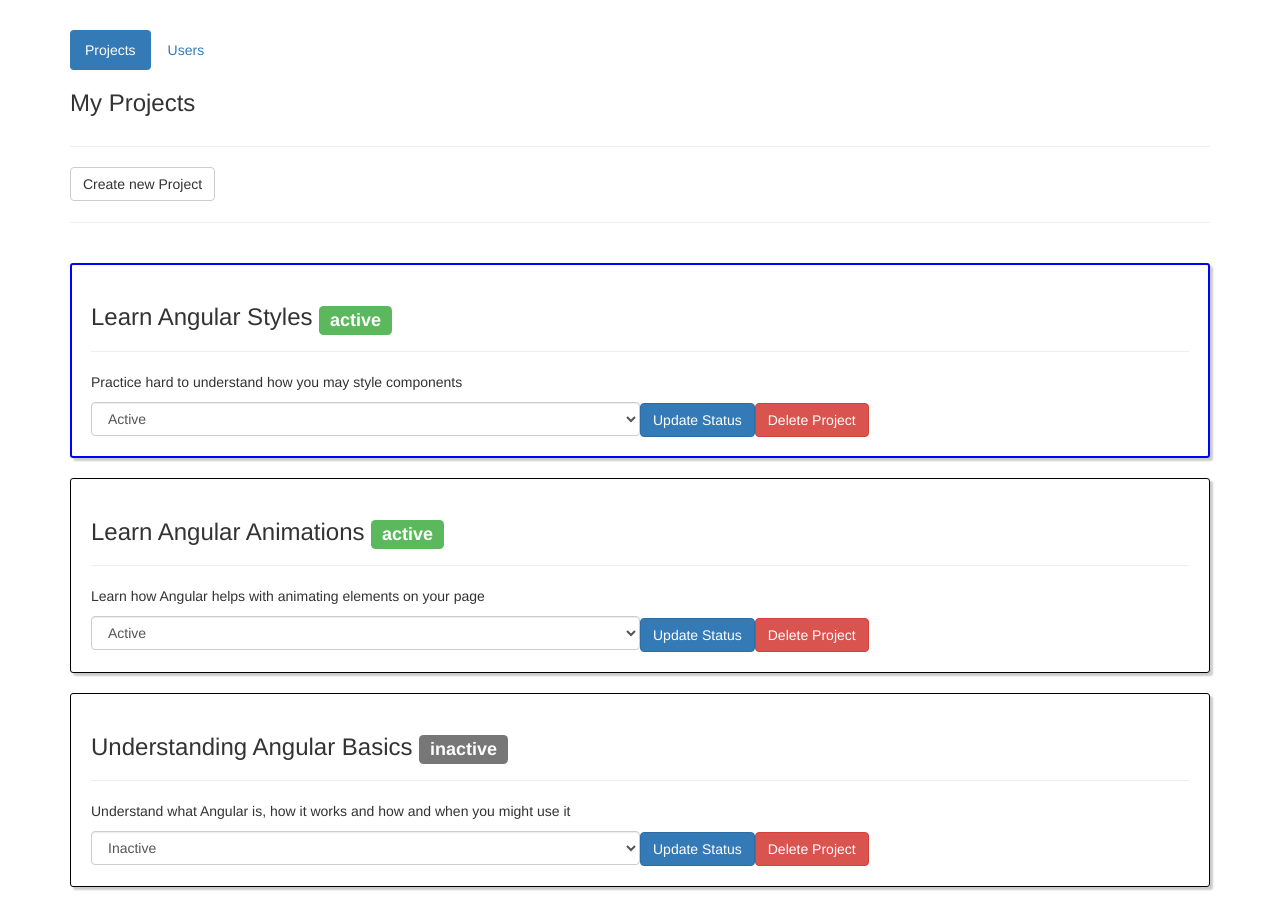
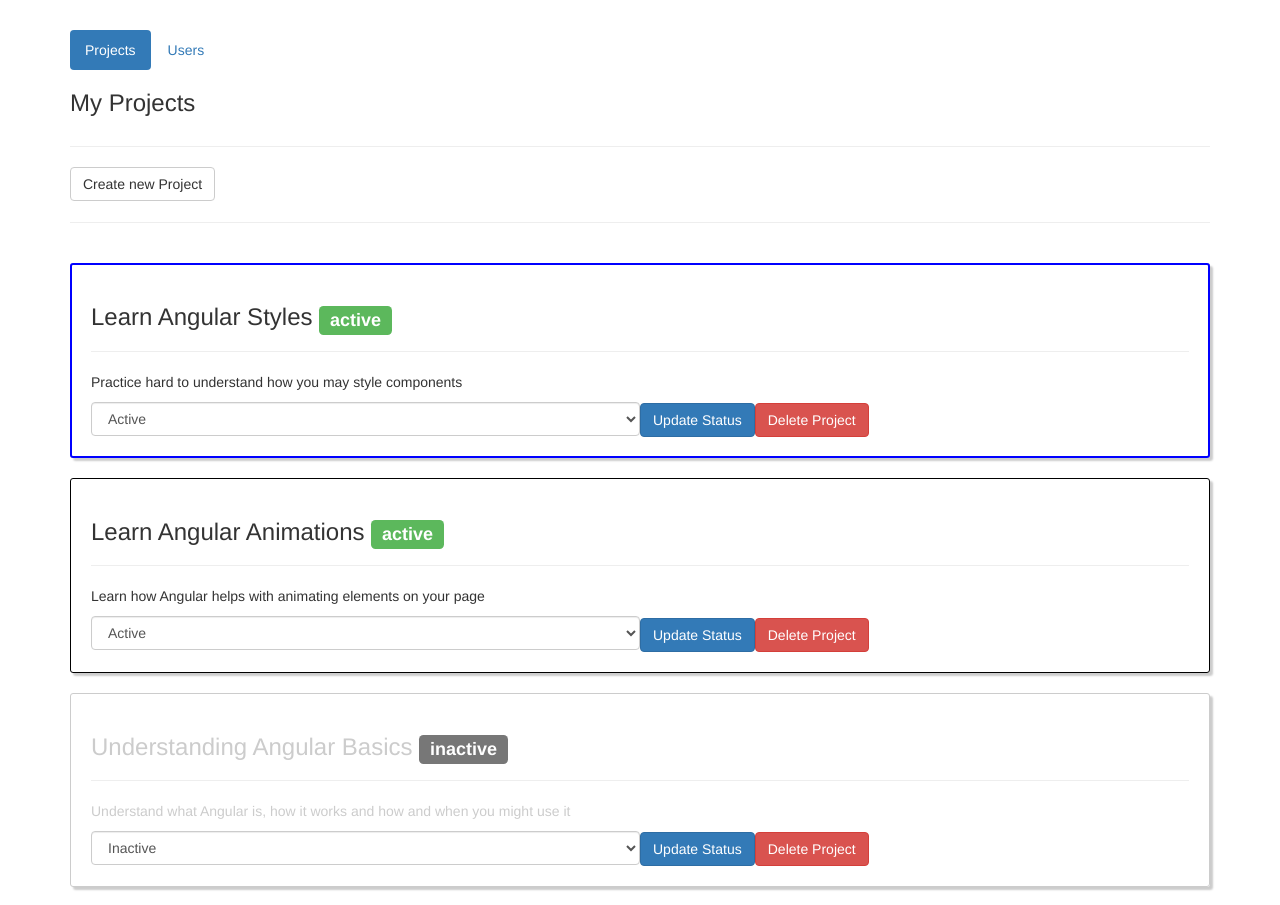
Before and after one commit to rgierczak/app-projects-list, an Angular app: page / in a window 1280 px wide. Shown: the top 905 px of the page. Built offline with nearby package versions, Linux system fonts and the light colour scheme.

Commit message:
Add style for inactive project

```diff
--- a/src/app/components/project/project.component.scss
+++ b/src/app/components/project/project.component.scss
@@ -11,6 +11,10 @@
     padding: 19px;
 }
 
+:host(.inactive) {
+    color: #cccccc;
+}
+
 .form-control {
     display: inline-block;
     width: 50%;
--- a/src/app/components/projects/projects.component.html
+++ b/src/app/components/projects/projects.component.html
@@ -39,7 +39,10 @@
         <app-project
             *ngFor="let project of projects; let i = index"
             [project]="project"
-            [ngClass]="{marked: markedProjectIndex === i}"
+            [ngClass]="{
+                marked: markedProjectIndex === i,
+                inactive: project.status === 'inactive'
+            }"
             (statusUpdated)="onStatusUpdated($event, i)"
             (projectDeleted)="onProjectDeleted(i)"
             (click)="markedProjectIndex = i"></app-project>
--- a/src/app/components/projects/projects.component.scss
+++ b/src/app/components/projects/projects.component.scss
@@ -1,3 +1,7 @@
+.inactive {
+    border: 1px solid #cccccc;
+}
+
 .marked {
     border: 2px solid #0000ff;
 }
```
